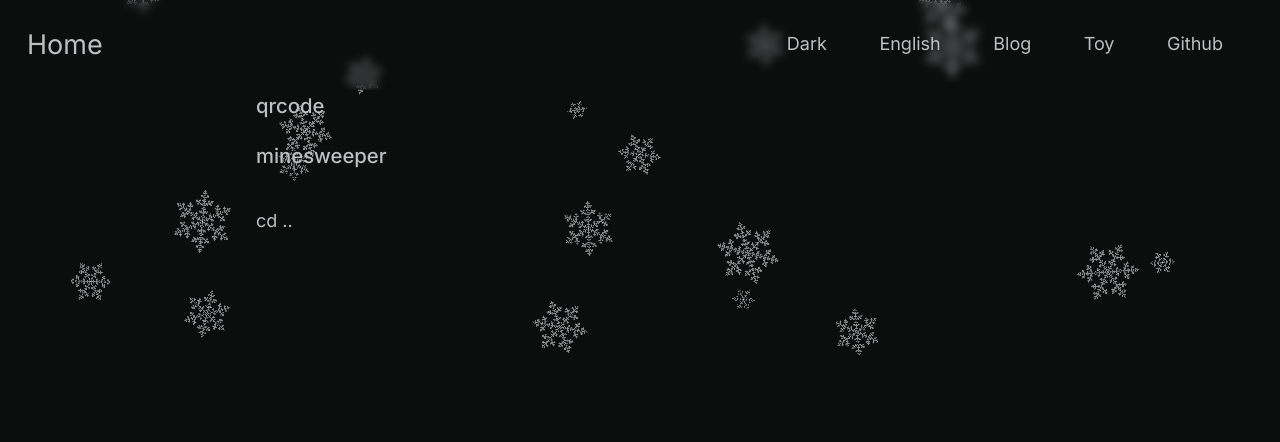
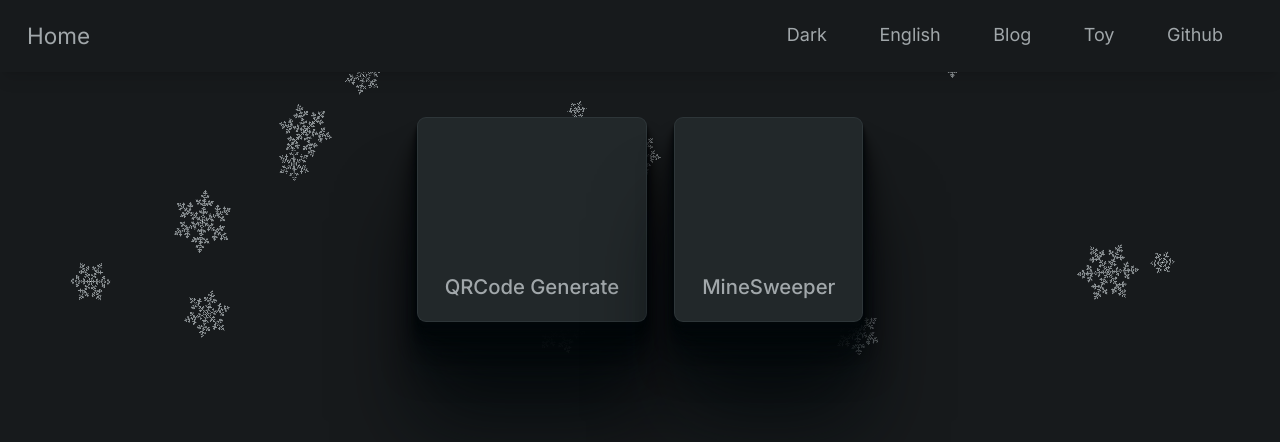
Before and after one commit to 2nonnon/blog, a Next.js app: page /toys in a window 1280 px wide. Shown: the top 442 px of the page. Built offline with nearby package versions, Linux system fonts and the light colour scheme; some icons are missing.

Commit message:
样式调整

```diff
--- a/components/layout.tsx
+++ b/components/layout.tsx
@@ -127,9 +127,9 @@ export default function Layout({ children }: {
         <meta name="og:title" content={siteTitle} />
         <meta name="twitter:card" content="summary_large_image" /> */}
       </Head>
-      <header className='sticky top-0 backdrop-blur-sm z-50'>
-        <div className='flex justify-between items-center h-20 px-6 box-border max-w-screen-xl mx-auto'>
-          <Link href="/" className='text-2xl'>
+      <header className='sticky top-0 z-50 bg-[var(--surface1)] shadow-lg'>
+        <div className='flex justify-between items-center h-16 px-6 box-border max-w-screen-xl mx-auto'>
+          <Link href="/" className='text-xl'>
             {curCopies.logo}
           </Link>
 
--- a/pages/index.tsx
+++ b/pages/index.tsx
@@ -21,7 +21,7 @@ export default function Home({ locale }: { locale: LocaleType }) {
         <title>{copies[locale].title}</title>
       </Head>
       <section className='max-w-screen-md mx-auto'>
-        <section className='flex flex-col items-center gap-4'>
+        <section className='flex flex-col items-center gap-4 mt-10'>
           <Image
             priority
             className='rounded-full border-2 w-[7rem] h-[7rem]'
--- a/pages/posts/index.tsx
+++ b/pages/posts/index.tsx
@@ -42,9 +42,6 @@ export default function Posts({
             </li>
           ))}
         </ul>
-        <section className='my-8'>
-          <Link href="/">cd ..</Link>
-        </section>
       </section>
     </>
   )
--- a/pages/toys/index.tsx
+++ b/pages/toys/index.tsx
@@ -1,16 +1,21 @@
 import Head from 'next/head'
 import Link from 'next/link'
 import type { GetStaticProps } from 'next'
+import { Icon } from '@iconify-icon/react'
 import type { LocaleType } from '../_app'
 
 const copies = {
   en: {
     title: 'Toy List',
     pageTitle: 'Blog',
+    qrcode: 'QRCode Generate',
+    mine: 'MineSweeper',
   },
   zh: {
     title: '玩具列表',
     pageTitle: '文章',
+    qrcode: '二维码生成',
+    mine: '扫雷',
   },
 }
 
@@ -19,23 +24,28 @@ export default function Posts({
 }: {
   locale: LocaleType
 }) {
+  const curCopies = copies[locale]
+
   return (
     <>
       <Head>
-        <title>{copies[locale].title}</title>
+        <title>{curCopies.title}</title>
       </Head>
-      <section className='max-w-screen-md mx-auto'>
-        <ul className='flex flex-col gap-4'>
+      <section className='max-w-screen-md mx-auto min-h-full flex flex-col items-stretch'>
+        <ul className='flex flex-row gap-6 flex-1 justify-center items-center my-10'>
           <li>
-            <Link className='text-lg font-medium border-b-0' href='/toys/qrcode'>qrcode</Link>
+            <Link className='text-lg font-medium border-b-0 flex flex-col items-center gap-2 rad-shadow rounded-lg py-4 px-6 bg-[var(--surface2)] hover:bg-[var(--surface3)]' href='/toys/qrcode'>
+              <Icon className='text-[7rem]' icon="heroicons-outline:qrcode" />
+              <span>{curCopies.qrcode}</span>
+            </Link>
           </li>
           <li>
-            <Link className='text-lg font-medium border-b-0' href='/toys/minesweeper'>minesweeper</Link>
+            <Link className='text-lg font-medium border-b-0 flex flex-col items-center gap-2 rad-shadow rounded-lg py-4 px-6 bg-[var(--surface2)] hover:bg-[var(--surface3)]' href='/toys/minesweeper'>
+              <Icon className='text-[7rem]' icon="game-icons:land-mine" />
+              <span>{curCopies.mine}</span>
+            </Link>
           </li>
         </ul>
-        <section className='my-8'>
-          <Link href="/">cd ..</Link>
-        </section>
       </section>
     </>
   )
--- a/styles/global.css
+++ b/styles/global.css
@@ -58,9 +58,9 @@
 
         /* dark */
         --brand-dark: hsl(var(--brand-hue) calc(var(--brand-saturation) / 2) calc(var(--brand-lightness) / 1.5));
-        --text1-dark: hsl(var(--brand-hue) 15% 90%);
-        --text2-dark: hsl(var(--brand-hue) 5% 75%);
-        --surface1-dark: hsl(var(--brand-hue) 5% 5%);
+        --text1-dark: hsl(var(--brand-hue) 15% 85%);
+        --text2-dark: hsl(var(--brand-hue) 5% 65%);
+        --surface1-dark: hsl(var(--brand-hue) 10% 10%);
         --surface2-dark: hsl(var(--brand-hue) 10% 15%);
         --surface3-dark: hsl(var(--brand-hue) 5% 20%);
         --surface4-dark: hsl(var(--brand-hue) 5% 25%);
@@ -185,7 +185,7 @@
     h4:target {
         /* padding-top: 100px;
         margin-top: calc(1.25rem - 100px); */
-        scroll-margin-top: calc(5rem);
+        scroll-margin-top: calc(4rem);
     }
 
     a {
@@ -220,12 +220,14 @@
     }
 
     blockquote {
+        border: var(--border);
         border-left: .25rem solid var(--brand);
         background-color: var(--surface3);
         overflow: hidden;
         padding: 0 1rem;
         color: var(--text1);
         margin: 1.25rem 0;
+        box-shadow: var(--box-shadow);
     }
 
     blockquote>p {
@@ -243,4 +245,9 @@
     .mask-image {
         mask-image: radial-gradient(circle, transparent, black);
     }
+
+    .rad-shadow {
+        border: var(--border);
+        box-shadow: var(--box-shadow);
+    }
 }
```
